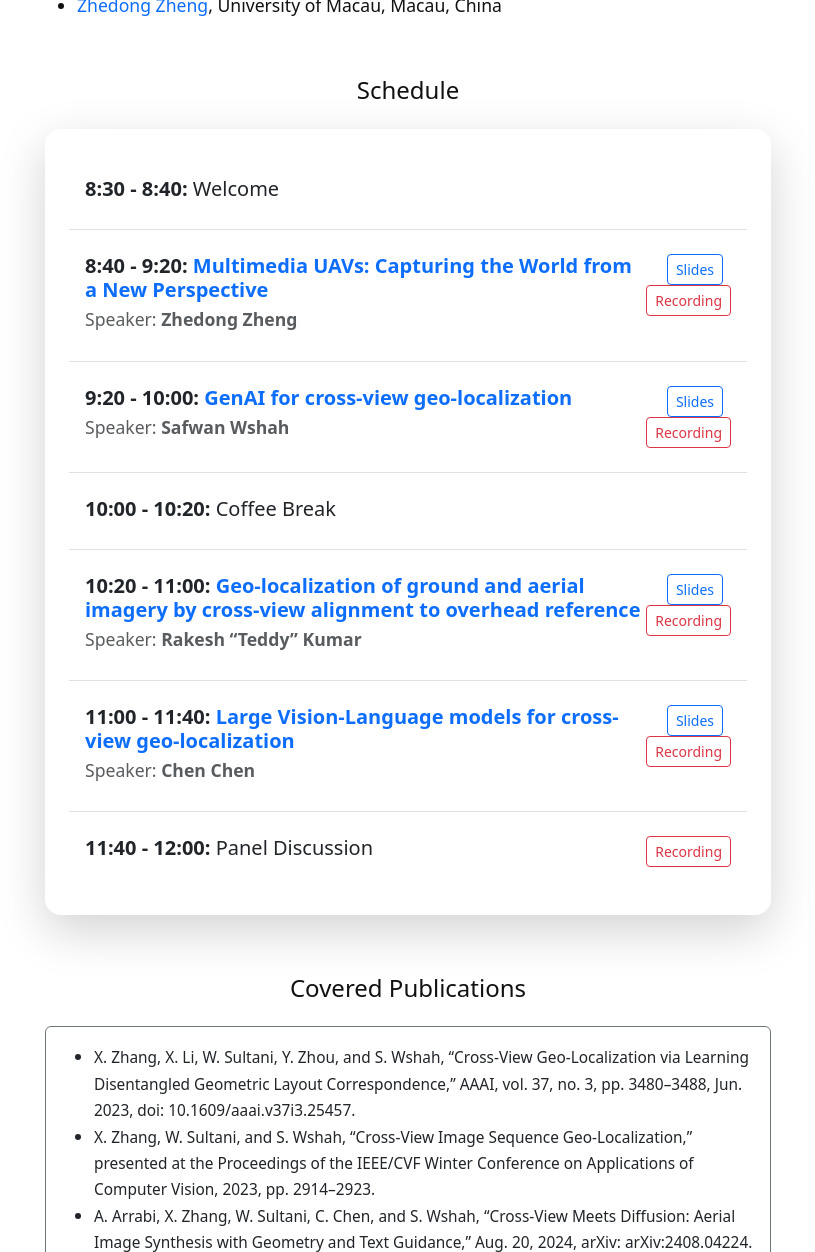
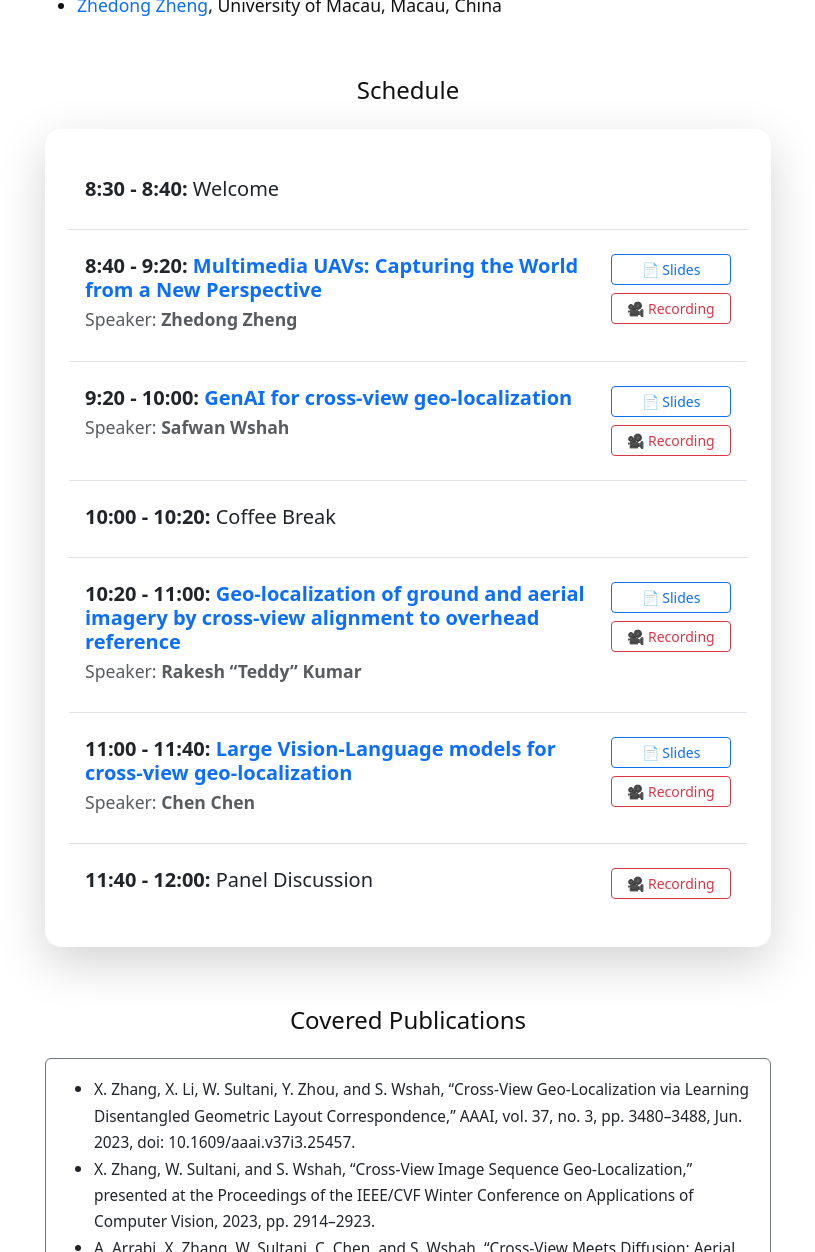
Before and after one commit to zxh009123/WACV25_CVGL_Tutorial, a Jekyll site: the page built from index.md, in a window 1280 px wide and 1400 px high, scrolled down 1366 px, cut to the strip 0-1252 px from the top of the window. Shown: the whole strip, without its empty margins (232-1047 px from the left). Built offline with Jekyll 4.4.1, drawn with Linux system fonts in a browser that asks for light colours.

Commit message:
align two buttons

```diff
--- a/_includes/toc.html
+++ b/_includes/toc.html
@@ -63,15 +63,15 @@
                                         <p class="mb-1 text-muted">Speaker: <strong>{{ section.presenter }}</strong></p>
                                     {% endif %}
                                 </div>
-                                <div class="d-flex flex-column align-items-end">
+                                <div class="d-flex flex-column align-items-end gap-2" style="min-width: 120px;">
                                     {% if section.slides %}
-                                        <a href="{{ section.slides }}" class="btn btn-outline-primary btn-sm me-2">
-                                            Slides
+                                        <a href="{{ section.slides }}" class="btn btn-outline-primary btn-sm w-100">
+                                            📄 Slides
                                         </a>
                                     {% endif %}
                                     {% if section.recording %}
-                                        <a href="{{ section.recording }}" class="btn btn-outline-danger btn-sm">
-                                            Recording
+                                        <a href="{{ section.recording }}" class="btn btn-outline-danger btn-sm w-100">
+                                            🎥 Recording
                                         </a>
                                     {% endif %}
                                 </div>
```
